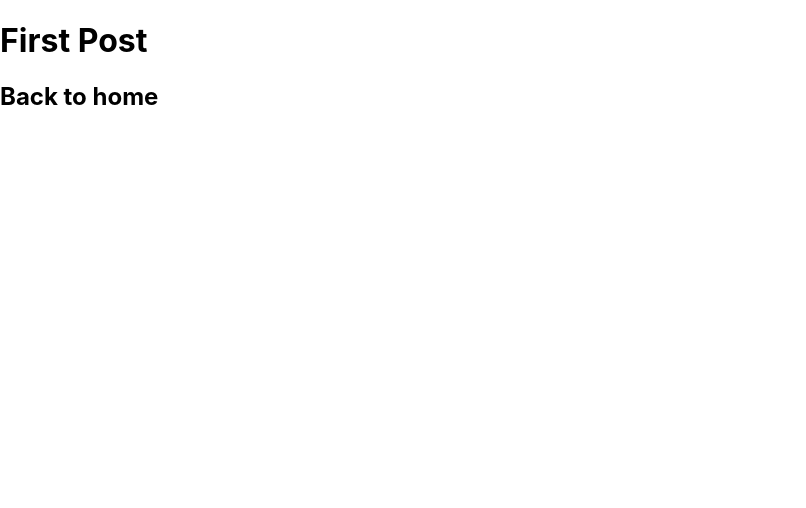
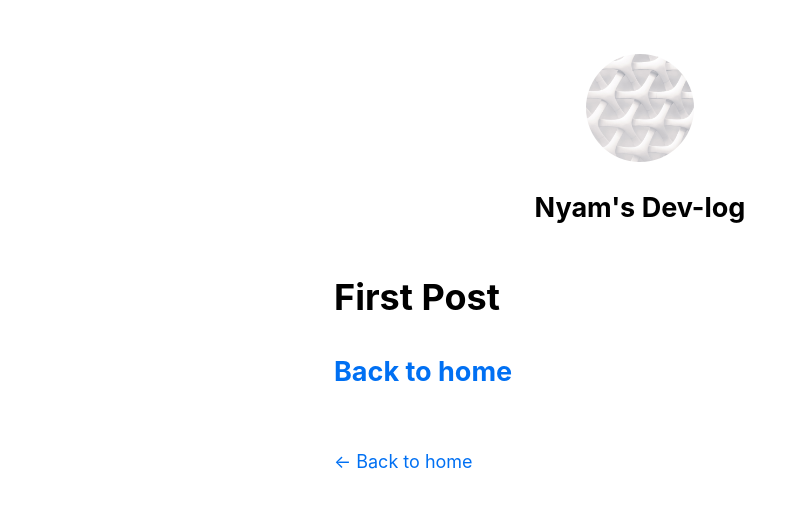
Before and after one commit to skawnkk/NyamDevBlog-NextJS, a Next.js app: page /posts/first-post in a window 1280 px wide. Shown: the top 508 px of the page, without its empty margins (0-806 px from the left). Built offline with nearby package versions, Linux system fonts and the light colour scheme.

Commit message:
feat : basic tag & styling

```diff
--- a/components/layout.js
+++ b/components/layout.js
@@ -1,4 +1,70 @@
+import Head from "next/head";
+import Image from "next/image";
 import styles from "./layout.module.css";
-export default function Layout({ children }) {
-  return <div className={styles.container}>{children}</div>;
+import utilStyles from "../styles/utils.module.css";
+import Link from "next/link";
+
+const name = "Nyam's Dev-log";
+export const siteTitle = "NYAM'S BLOG";
+
+export default function Layout({ children, home }) {
+  return (
+    <div className={styles.container}>
+      <Head>
+        <link rel="icon" href="/favicon.ico" />
+        <meta name="description" content="NYAM'S Dev-BLOG" />
+        <meta
+          property="og:image"
+          content={`https://og-image.vercel.app/${encodeURI(
+            siteTitle
+          )}.png?theme=light&md=0&fontSize=75px&images=https%3A%2F%2Fassets.vercel.com%2Fimage%2Fupload%2Ffront%2Fassets%2Fdesign%2Fnextjs-black-logo.svg`}
+        />
+        <meta name="og:title" content={siteTitle} />
+        <meta name="twitter:card" content="summary_large_image" />
+      </Head>
+      <header className={styles.header}>
+        {home ? (
+          <>
+            <Image
+              priority
+              src="/images/profile.jpg"
+              className={utilStyles.borderCircle}
+              height={144}
+              width={144}
+              alt={name}
+            />
+            <h1 className={utilStyles.heading2Xl}>{name}</h1>
+          </>
+        ) : (
+          <>
+            <Link href="/">
+              <a>
+                <Image
+                  priority
+                  src="/images/profile.jpg"
+                  className={utilStyles.borderCircle}
+                  height={108}
+                  width={108}
+                  alt={name}
+                />
+              </a>
+            </Link>
+            <h2 className={utilStyles.headingLg}>
+              <Link href="/">
+                <a className={utilStyles.colorInherit}>{name}</a>
+              </Link>
+            </h2>
+          </>
+        )}
+      </header>
+      <main>{children}</main>
+      {!home && (
+        <div className={styles.backToHome}>
+          <Link href="/">
+            <a>← Back to home</a>
+          </Link>
+        </div>
+      )}
+    </div>
+  );
 }
--- /dev/null
+++ b/components/layout.module.css
@@ -0,0 +1,15 @@
+.container {
+  max-width: 36rem;
+  padding: 0 1rem;
+  margin: 3rem auto 6rem;
+}
+
+.header {
+  display: flex;
+  flex-direction: column;
+  align-items: center;
+}
+
+.backToHome {
+  margin: 3rem 0 0;
+}
--- a/package.json
+++ b/package.json
@@ -9,6 +9,7 @@
     "lint": "next lint"
   },
   "dependencies": {
+    "classname": "*",
     "next": "11.1.2",
     "react": "17.0.2",
     "react-dom": "17.0.2"
--- a/pages/_app.js
+++ b/pages/_app.js
@@ -1,7 +1,7 @@
-import '../styles/globals.css'
+import "../styles/globals.css";
 
 function MyApp({ Component, pageProps }) {
-  return <Component {...pageProps} />
+  return <Component {...pageProps} />;
 }
 
-export default MyApp
+export default MyApp;
--- a/pages/posts/first-post.js
+++ b/pages/posts/first-post.js
@@ -1,13 +1,18 @@
+import Head from "next/head";
 import Link from "next/link";
+import Layout from "../../components/layout";
 export default function FirstPost() {
   return (
-    <>
+    <Layout>
+      <Head>
+        <title>First Post</title>
+      </Head>
       <h1>First Post</h1>
       <h2>
         <Link href="/">
           <a>Back to home</a>
         </Link>
       </h2>
-    </>
+    </Layout>
   );
 }
--- a/styles/globals.css
+++ b/styles/globals.css
@@ -4,13 +4,24 @@
   margin: 0;
   font-family: -apple-system, BlinkMacSystemFont, Segoe UI, Roboto, Oxygen,
     Ubuntu, Cantarell, Fira Sans, Droid Sans, Helvetica Neue, sans-serif;
-}
-
-a {
-  color: inherit;
-  text-decoration: none;
+  line-height: 1.6;
+  font-size: 18px;
 }
 
 * {
   box-sizing: border-box;
 }
+
+a {
+  color: #0070f3;
+  text-decoration: none;
+}
+
+a:hover {
+  text-decoration: underline;
+}
+
+img {
+  max-width: 100%;
+  display: block;
+}
--- /dev/null
+++ b/styles/utils.module.css
@@ -0,0 +1,52 @@
+.heading2Xl {
+  font-size: 2.5rem;
+  line-height: 1.2;
+  font-weight: 800;
+  letter-spacing: -0.05rem;
+  margin: 1rem 0;
+}
+
+.headingXl {
+  font-size: 2rem;
+  line-height: 1.3;
+  font-weight: 800;
+  letter-spacing: -0.05rem;
+  margin: 1rem 0;
+}
+
+.headingLg {
+  font-size: 1.5rem;
+  line-height: 1.4;
+  margin: 1rem 0;
+}
+
+.headingMd {
+  font-size: 1.2rem;
+  line-height: 1.5;
+}
+
+.borderCircle {
+  border-radius: 9999px;
+}
+
+.colorInherit {
+  color: inherit;
+}
+
+.padding1px {
+  padding-top: 1px;
+}
+
+.list {
+  list-style: none;
+  padding: 0;
+  margin: 0;
+}
+
+.listItem {
+  margin: 0 0 1.25rem;
+}
+
+.lightText {
+  color: #666;
+}
```
Also changed, not shown: pages/authors/me.js (+11 -1 lines), pages/index.js (+14 -19 lines), styles/Home.module.css (+8 -2 lines), public/images/profile.jpg (renamed from public/profile.jpg), 1 other file (tests, documents, lock files or other folders).
